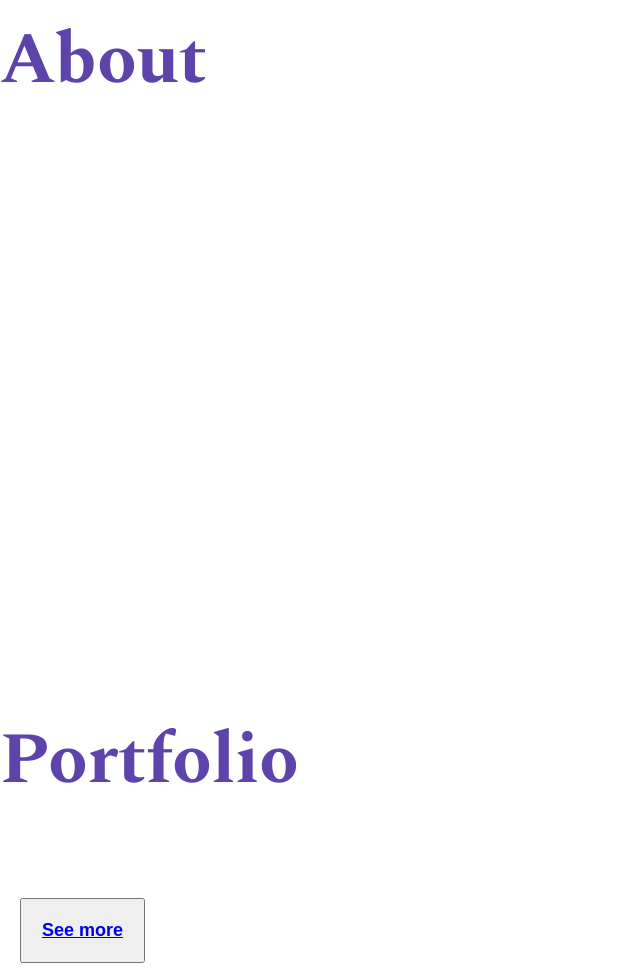
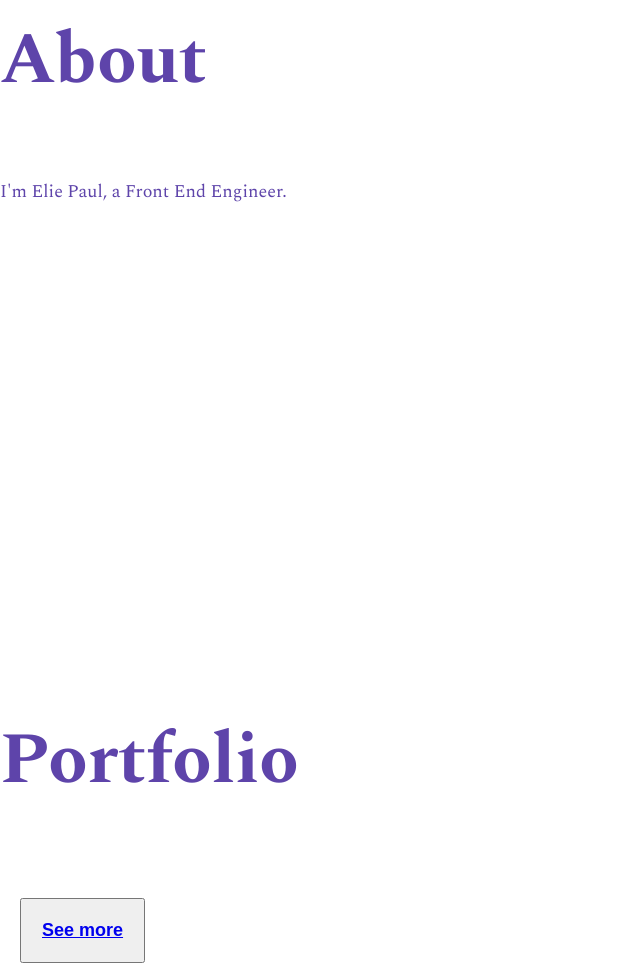
Before and after one commit to EliePaulDev/portfolio-page, a plain HTML site: page index.html in a window 1280 px wide. Shown: the part 1210-2185 px from the top of the page, without its empty margins (0-640 px from the left). Drawn offline with nearby package versions, Linux system fonts and the light colour scheme; a web font is replaced by a local one.

Commit message:
Add a paragraph line to the about section

```diff
--- a/index.html
+++ b/index.html
@@ -39,6 +39,7 @@
        </section>
         <section class="about" id="about">
             <h1> About </h1>
+            <p>I'm Elie Paul, a Front End Engineer.</p>
        </section>
        <section class="portfolio" id="portfolio">
             <h1> Portfolio </h1>
```
